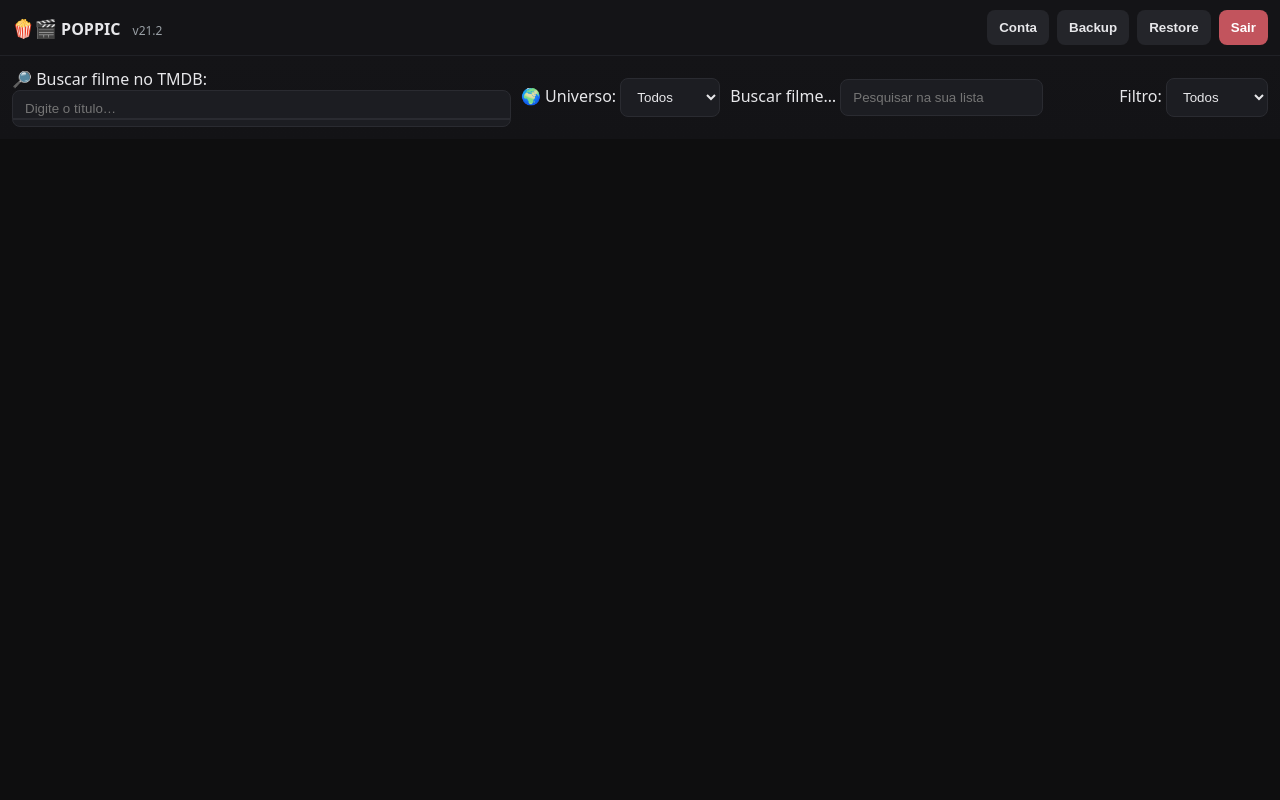
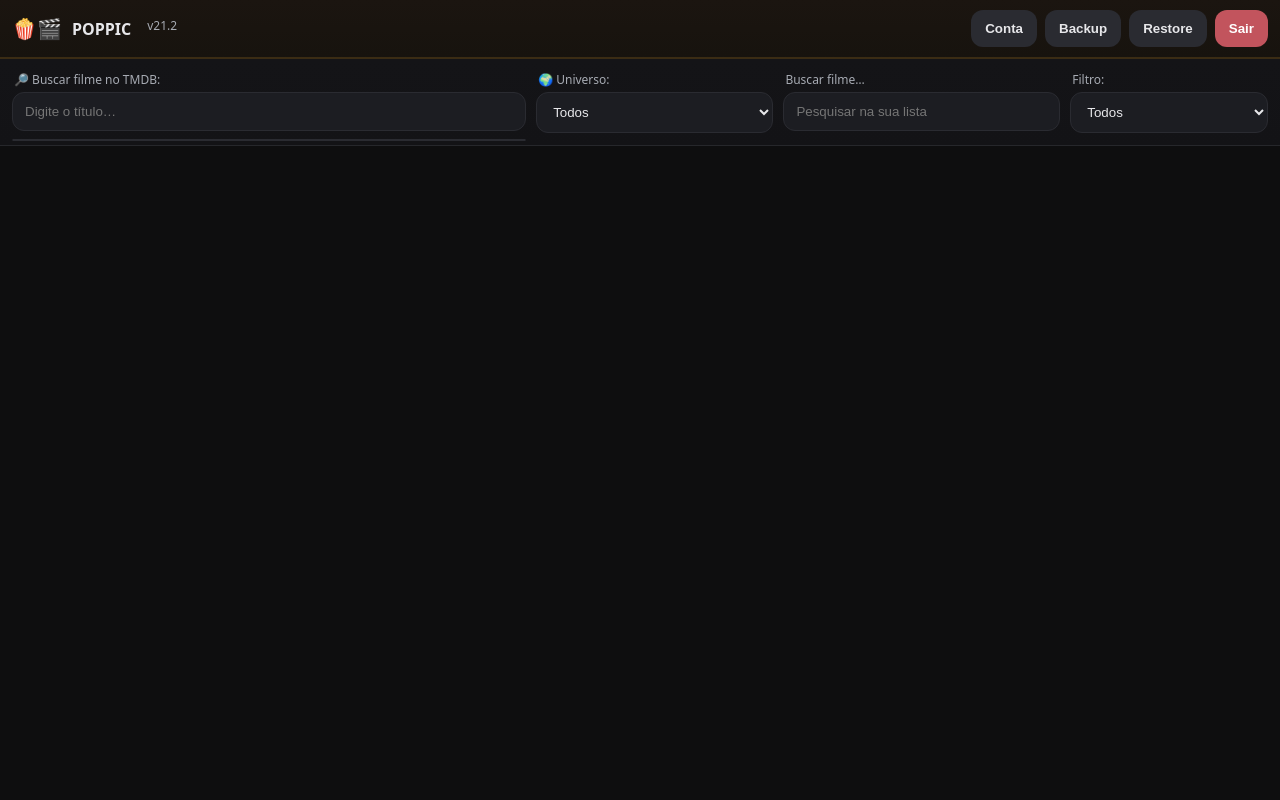
Before and after one commit to rodrigorochalima/PopPick, a Flask app: page /app in a window 1280 px wide. Run offline with Flask 3, Linux system fonts and the light colour scheme; the visitor is signed in with stand-in values (Sample User, id 1); data that the repository does not hold is empty.

Commit message:
Update styles.css

```diff
--- a/src/static/css/styles.css
+++ b/src/static/css/styles.css
@@ -1,84 +1,97 @@
 :root{
   --gold:#d4af37;
+  --gold-2:#caa43a;
   --bg:#0e0e0f;
-  --panel:#1b1c1f;
+  --panel:#17181b;
+  --panel-2:#1f2126;
   --panel-light:#f7f7f9;
-  --text:#e7e7ea;
-  --muted:#9aa0a6;
+  --ink:#e7e7ea;
+  --muted:#a7abb3;
   --danger:#c2545d;
-  --ok:#58c179;
+  --ok:#57c07a;
 }
 
+/* RESET */
 *{box-sizing:border-box}
-html,body{margin:0;padding:0;background:var(--bg);color:var(--text);font-family:system-ui,-apple-system,Segoe UI,Roboto,Ubuntu,'Helvetica Neue',Arial}
-a{color:var(--gold)}
+html,body{margin:0;padding:0;background:var(--bg);color:var(--ink);font-family:system-ui,-apple-system,Segoe UI,Roboto,Ubuntu,'Helvetica Neue',Arial}
 
-.login-body,.app-body{min-height:100svh;display:flex;flex-direction:column}
-
-/* Header */
-.app-header{display:flex;justify-content:space-between;align-items:center;padding:10px 12px;background:#141417;border-bottom:1px solid #202126;position:sticky;top:0;z-index:5}
-.brand .logo{font-size:18px}
-.version{font-size:12px;color:var(--muted);margin-left:8px}
-.top-actions{display:flex;gap:8px;align-items:center}
-.top-actions .user{color:var(--text)}
-button{border:0;border-radius:8px;padding:10px 12px;background:var(--gold);color:#000;font-weight:600}
-button.ghost{background:#24252a;color:var(--text)}
+/* ===== LOGIN ===== */
+.login-body{min-height:100svh;display:grid;place-items:center}
+.login-card{width:min(420px,92vw);background:linear-gradient(#141417,#121316);border:1px solid #2a2b31;border-radius:18px;padding:18px;box-shadow:0 12px 40px #0008}
+.login-header{display:flex;align-items:center;gap:10px}
+.login-header .brand-emoji{font-size:26px}
+.login-header h1{margin:0}
+.version{color:var(--muted);font-size:12px;margin:6px 0 12px}
+.login-form label{display:flex;flex-direction:column;gap:6px;margin-bottom:10px}
+.login-form input{width:100%;background:#1b1c21;border:1px solid #2b2d34;color:var(--ink);padding:12px;border-radius:12px}
+.password-wrap{display:flex;gap:8px}
+.password-wrap input{flex:1}
+.form-actions{display:flex;gap:8px;margin-top:10px}
+button{border:0;border-radius:12px;padding:11px 14px;font-weight:700;background:var(--gold);color:#16130a}
+button.ghost{background:#2a2b31;color:var(--ink)}
 button.danger{background:var(--danger);color:#fff}
+button.ok{background:var(--ok);color:#03150a}
 button:disabled{opacity:.5}
 
-/* Avatar */
-.avatar{width:28px;height:28px;border-radius:50%;object-fit:cover;border:2px solid var(--gold);background:#333}
-.avatar.big{width:72px;height:72px}
+/* ===== APP HEADER ===== */
+.app-header{position:sticky;top:0;z-index:20;display:flex;justify-content:space-between;align-items:center;padding:10px 12px;background:linear-gradient(#1b1510,#17130e);border-bottom:2px solid #3b2c14}
+.brand{display:flex;align-items:center;gap:10px}
+.brand .logo{font-size:20px}
+.app-header .version{margin-left:6px}
+.top-actions{display:flex;gap:8px;align-items:center}
+.avatar{width:28px;height:28px;border-radius:50%;border:2px solid var(--gold);object-fit:cover;background:#333}
+.avatar.big{width:78px;height:78px}
 
-/* Toolbar */
-.toolbar{display:flex;gap:10px;align-items:center;flex-wrap:wrap;padding:12px;position:sticky;top:52px;background:linear-gradient(#141417,#131316)}
-.toolbar input, .toolbar select{background:#1c1d22;color:var(--text);border:1px solid #2a2b31;border-radius:8px;padding:10px 12px}
-.add-box{position:relative;flex:1 1 280px;max-width:680px}
-.add-box input{width:100%}
-.results{position:absolute;top:44px;left:0;right:0;background:#111;border:1px solid #2a2b31;border-radius:8px;list-style:none;margin:6px 0 0;padding:0;max-height:320px;overflow:auto;z-index:5}
-.results li{display:flex;gap:8px;align-items:center;padding:8px;cursor:pointer}
-.results li:hover{background:#16171b}
-.results li.disabled{opacity:.6;cursor:not-allowed}
-.results img{width:36px;height:54px;object-fit:cover;border-radius:4px}
+/* ===== TOOLBAR ===== */
+.toolbar{position:sticky;top:54px;z-index:10;display:grid;grid-template-columns:1fr;gap:10px;padding:12px;background:linear-gradient(#141417,#131316);border-bottom:1px solid #26272b}
+.toolbar .toolbar-title{display:block;font-size:12px;color:var(--muted);margin:0 0 4px 2px}
+.toolbar input,.toolbar select{width:100%;background:#1c1d22;border:1px solid #2a2b31;color:var(--ink);border-radius:12px;padding:11px 12px}
+.add-box{position:relative}
+.results{position:absolute;top:62px;left:0;right:0;background:#101114;border:1px solid #2a2b31;border-radius:12px;margin:6px 0 0;padding:0;list-style:none;max-height:360px;overflow:auto}
+.results li{display:flex;align-items:center;gap:10px;padding:10px;border-bottom:1px solid #23242a}
+.results li:hover{background:#17181d}
+.results li:last-child{border-bottom:none}
+.results img{width:42px;height:62px;border-radius:6px;object-fit:cover}
 .results em{margin-left:auto;color:var(--gold);font-style:normal}
 
-/* GRID 3 colunas */
-.grid3{display:grid;grid-template-columns:repeat(3,1fr);gap:14px;padding:12px}
-@media (max-width:900px){.grid3{grid-template-columns:repeat(2,1fr)}}
-@media (max-width:560px){.grid3{grid-template-columns:repeat(1,1fr)}}
+@media (min-width:720px){
+  .toolbar{grid-template-columns:1.3fr 0.6fr 0.7fr 0.5fr}
+}
 
-/* Card */
-.card{background:var(--panel);border:1px solid #23242a;border-radius:14px;overflow:hidden;display:flex;flex-direction:column}
-.poster-wrap{position:relative;background:#0b0b0d}
-.poster{width:100%;aspect-ratio:2/3;object-fit:cover;display:block}
-.tmdb{position:absolute;bottom:8px;right:8px;background:#000a;color:#fff;padding:4px 6px;border-radius:8px;font-size:12px;border:1px solid #444}
-.title{margin:10px 10px 0 10px;font-size:16px}
-.meta{margin:2px 10px 6px 10px;font-size:12px;color:var(--muted)}
-.rating-line{margin:0 10px 4px 10px;font-size:14px}
-.actions{display:flex;gap:8px;align-items:center;padding:8px 10px 12px 10px;flex-wrap:wrap}
+/* ===== GRID 3 COLS ===== */
+.grid3{display:grid;gap:14px;padding:12px;grid-template-columns:repeat(1,minmax(0,1fr))}
+@media (min-width:560px){.grid3{grid-template-columns:repeat(2,minmax(0,1fr))}}
+@media (min-width:860px){.grid3{grid-template-columns:repeat(3,minmax(0,1fr))}}
 
-/* Estrelas (10) */
+/* CARD */
+.card{background:var(--panel);border:1px solid #2a2b31;border-radius:18px;overflow:hidden;display:flex;flex-direction:column;box-shadow:0 10px 26px #0007}
+.poster-wrap{position:relative;background:#0c0d10}
+.poster{width:100%;aspect-ratio:2/3;object-fit:cover;display:block;background:#0f0f12}
+.tmdb{position:absolute;right:8px;bottom:8px;background:#000a;color:#fff;border:1px solid #474747;border-radius:10px;padding:4px 7px;font-size:12px}
+.title{margin:10px 12px 0 12px;font-size:16px}
+.meta{margin:2px 12px 8px 12px;color:var(--muted);font-size:12px}
+.rating-line{margin:0 12px 8px 12px}
+.actions{display:flex;align-items:center;gap:8px;flex-wrap:wrap;padding:10px 12px 14px}
+
+/* STARS */
 .stars{display:flex;gap:2px}
-.star{background:transparent;border:0;font-size:18px;line-height:1;color:#666}
+.star{background:transparent;border:0;font-size:18px;color:#575757}
 .star.on{color:var(--gold)}
-.star.off{color:#555}
+.star.off{color:#474747}
 
-/* Modais */
-.modal{border:0;padding:0;background:#16171b;color:var(--text);border-radius:12px;width:min(520px,92vw)}
+/* MODALS */
+.modal{border:0;padding:0;background:#181a1f;color:var(--ink);border-radius:18px;width:min(560px,94vw)}
 .modal.light{background:var(--panel-light);color:#111}
 .modal::backdrop{background:#0009}
 .modal .modal-inner{padding:16px;display:flex;flex-direction:column;gap:10px}
-.modal label{display:flex;flex-direction:column;gap:6px}
-.modal input, .modal select{padding:10px 12px;border-radius:8px;border:1px solid #dcdde3;background:#fff;color:#111}
-.modal .modal-actions{display:flex;justify-content:flex-end;gap:8px;margin-top:8px}
-.pw-box{border:1px dashed #c9cad4;border-radius:12px;padding:10px}
+.modal .modal-title{margin:0 0 4px}
+.modal input,.modal select{background:#fff;border:1px solid #dadce3;border-radius:12px;padding:11px}
 
-/* Login */
-.login-card{margin:auto;background:#141417;border:1px solid #24252a;border-radius:14px;padding:20px;width:min(420px,92vw)}
-.login-form input{width:100%;padding:12px;border-radius:10px;border:1px solid #2a2b31;background:#1b1c20;color:#fff}
-.password-wrap{display:flex;align-items:center;gap:8px}
-.password-wrap input{flex:1}
-.password-wrap button{padding:8px 10px}
+/* PW BOX */
+.pw-box{border:1px dashed #c7c9d1;padding:10px;border-radius:12px;background:#fff}
 
-/* Cropper */
-#cropCanvas{background:#222;border-radius:12px;width:100%;height:auto;display:block;max-width:360px;margin:auto}
+/* CROPPER */
+#cropCanvas{background:#222;border-radius:14px;width:100%;height:auto;display:block;max-width:360px;margin:auto}
+
+/* PLACEHOLDER para pôster */
+.poster[alt="poster"][src=""]{background:repeating-linear-gradient(45deg,#141416,#141416 12px,#121316 12px,#121316 24px)}
```
